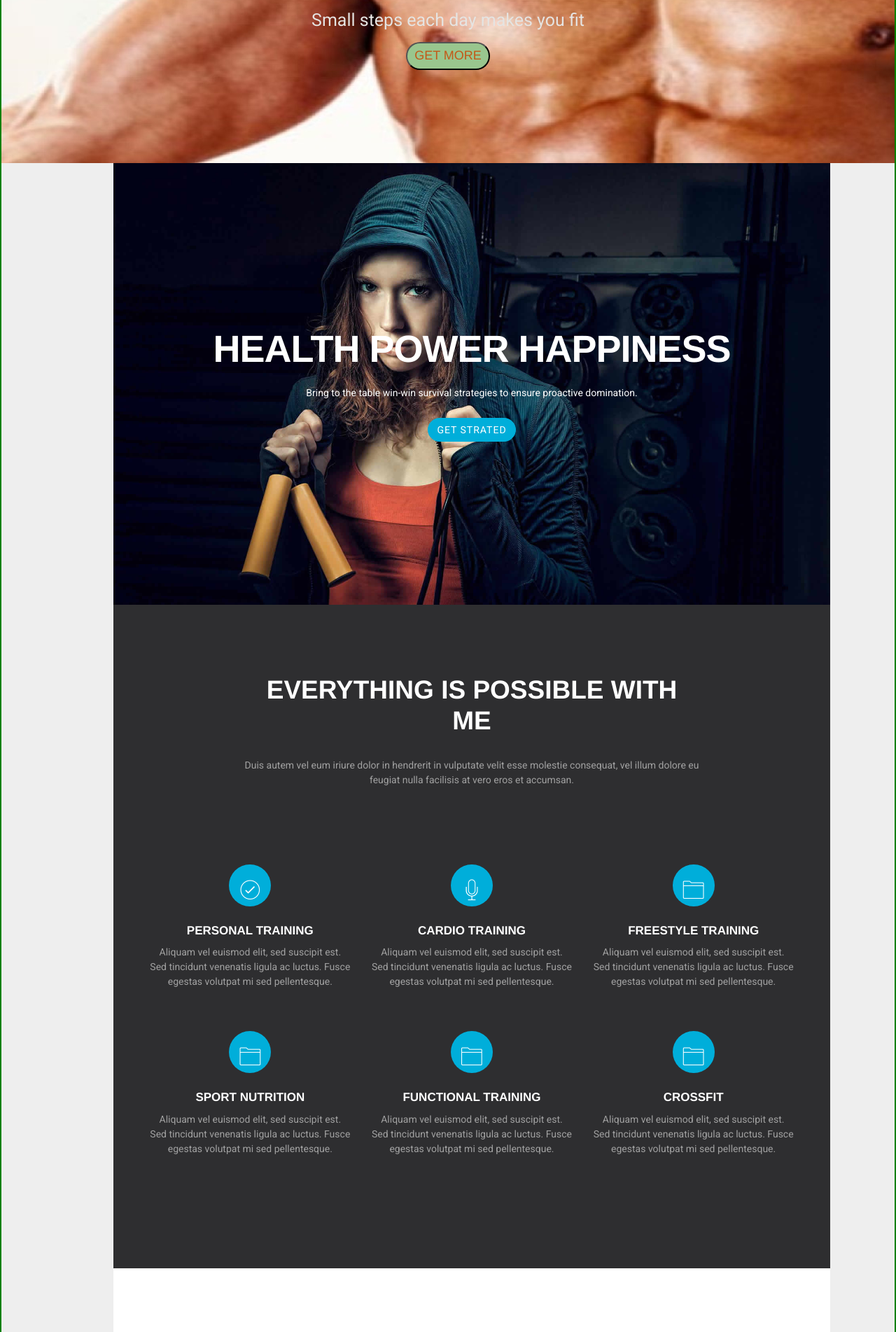
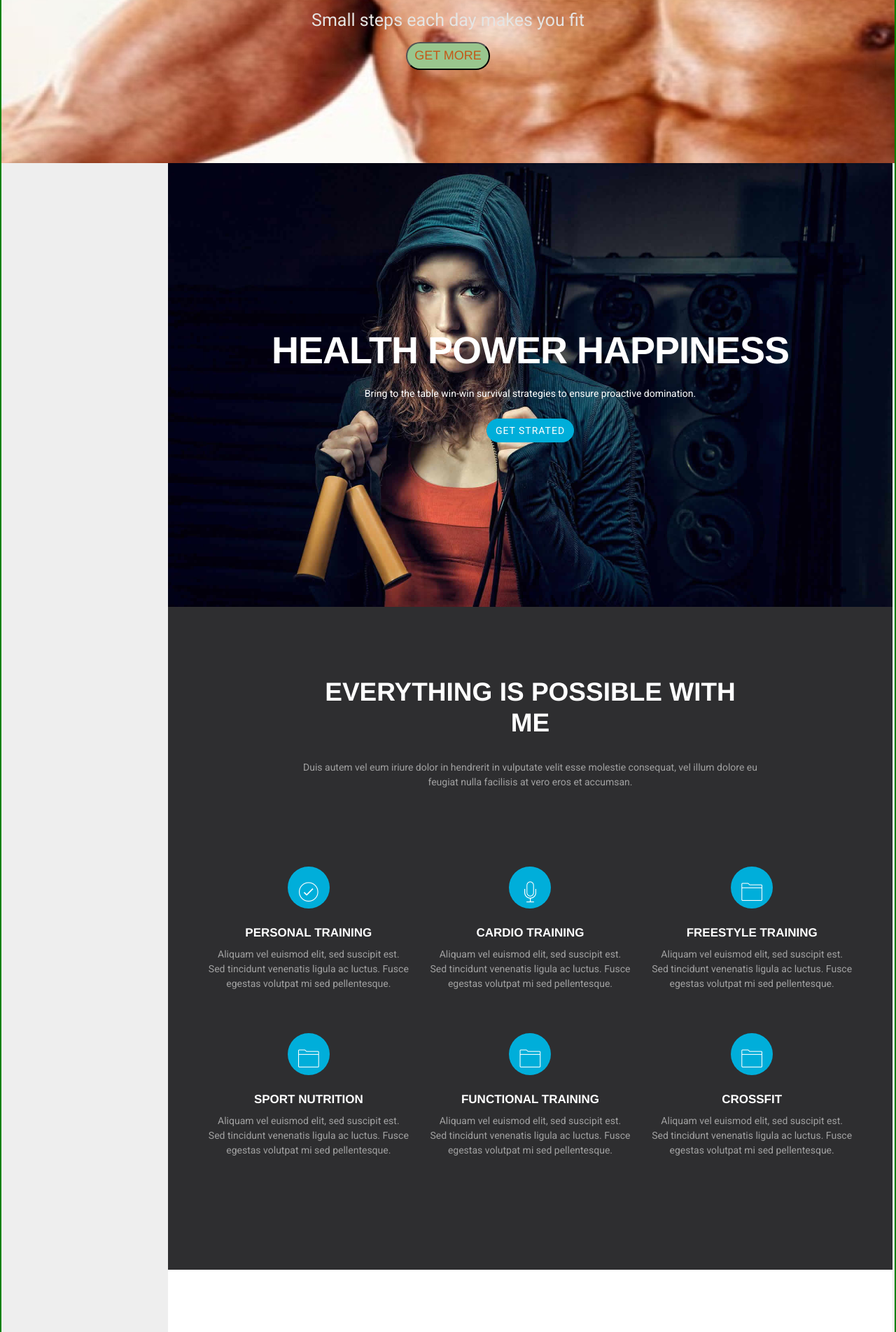
Before and after one commit to kenyxmbuch/fitness, a Flask app: page / in a window 1280 px wide. Shown: the part 319-2222 px from the top of the page at 70% size. Run offline with Flask 2, Linux system fonts and the light colour scheme; some libraries are stand-ins or nearby versions; some web fonts are replaced.

Commit message:
some changes

```diff
--- /dev/null
+++ b/static/css/index.css
@@ -0,0 +1,3 @@
+#main .content{
+	width: 115%;
+}
--- /dev/null
+++ b/static/css/layout.css
@@ -0,0 +1,5 @@
+.context{
+    margin-left: 100px;
+    margin-top: -20px;
+    margin-bottom:-20px;
+}
--- a/static/css/style.css
+++ b/static/css/style.css
@@ -413,12 +413,6 @@ p {
 --------------------------------------------------------*/
 
 
-#main {
-  height: 100%;
-  width: 100%;
-}
-
-
 /* ----- Hero Section Styling Starts ----- */
 
 .hero-section {
@@ -2056,7 +2050,7 @@ font-size: 12px;
 	  top: 20px;
 	  left: 20px;
 	}
-	.footer, nav{
+	.main{
 		width: 100%;
 	}
 
@@ -2191,7 +2185,7 @@ padding: 70px 10px 50px 350px;
 }
 
 @media only screen and (min-width: 767px) and (max-width: 1024px) {
-	.footer, nav{
+	.main{
 		width: 100%;
 	}
 	.features .features-list {
@@ -2212,7 +2206,7 @@ padding: 70px 10px 50px 350px;
    padding: 0 30px 0 20px;
    border-radius: 5px 0 0 5px;
  }
- 	.footer, nav{
+ 	.main{
 		width: 100%;
 	}
 
@@ -2225,7 +2219,7 @@ padding: 70px 10px 50px 350px;
 
 
 @media screen and (max-width: 399px) {
-	.footer, nav{
+	.main{
 		width: 100%;
 	}
 	.cta-sub {
@@ -2276,7 +2270,7 @@ padding: 70px 10px 50px 350px;
  }
 
  @media only screen and (min-width: 991px) and (max-width: 1201px) {
-	.footer, nav{
+	.main{
 		width: 100%;
 	}
 	 .app-features .features-left, .app-features .features-right {
--- a/templates/index.html
+++ b/templates/index.html
@@ -1,8 +1,8 @@
 {% extends 'layout.html' %}
-<link rel="stylesheet" href="{{url_for('.static', filename='css/style.css')}}">
 {% block body %}
 <div class="container" style="width: 100%;">
-	<div class="main app form" id="main" style="width:115%;"><!-- Main Section-->
+	<div class="main app form" id="main"><!-- Main Section-->
+    <div class="content">
 		<div class="hero-section" style="width:100%;">
 			<div class="container nopadding">
 				<div class="col-md-12">
@@ -68,7 +68,7 @@
     </div>
     <!-- Features Section -->
     <div class="app-features text-center" id="features">
-      <div class="container">
+      <div class="container" style="margin-left: 10px;">
         <h1 class="wow fadeInDown" data-wow-delay="0.1s">My promise to you</h1>
         <p class="wow fadeInDown" data-wow-delay="0.2s"> Aliquam sagittis ligula et sem lacinia, ut facilisis enim sollicitudin. Proin nisi est,<br class="hidden-xs">
           convallis nec purus vitae, iaculis posuere sapien. </p>
@@ -230,7 +230,7 @@
     </div>
     <!-- Package Section -->
     <div id="pricing" class="pricing-section text-center">
-      <div class="container">
+      <div class="container" style="margin-left: 10px;">
         <div class="col-md-12 col-sm-12 nopadding">
           <div class="pricing-intro">
             <h1 class="wow fadeInUp" data-wow-delay="0s">PACKAGES</h1>
@@ -290,7 +290,7 @@
         </div>
       </div>
     </div>
-
+    </div>
 	</div>
 </div>
 {% endblock %}
--- a/templates/layout.html
+++ b/templates/layout.html
@@ -19,6 +19,8 @@
 <link rel="stylesheet" href="{{url_for('.static', filename='css/_footer.css')}}">
 <link rel="stylesheet" href="{{url_for('.static', filename='css/profile.css')}}">
 <link rel="stylesheet" href="{{url_for('.static', filename='css/top.css')}}">
+<link rel="stylesheet" href="{{url_for('.static', filename='css/index.css')}}">
+<link rel="stylesheet" href="{{url_for('.static', filename='css/layout.css')}}">
 
 </head>
 <body>
@@ -26,10 +28,9 @@
 <section id="banner" style="background-image: url(../static/images/fit.jpg); height: 500px;">
 {% include 'includes/_navbar.html' %}
 </section>
-
-  <div class="container" style="width:115%; margin-left: 100px; margin-top: -20px; margin-bottom:-20px;">
+  <div class="context">
             {% block body %}
-            <!-- Main Section -->
+            <div class="container">.....</div>
             {% endblock %}
 
   </div>
```
